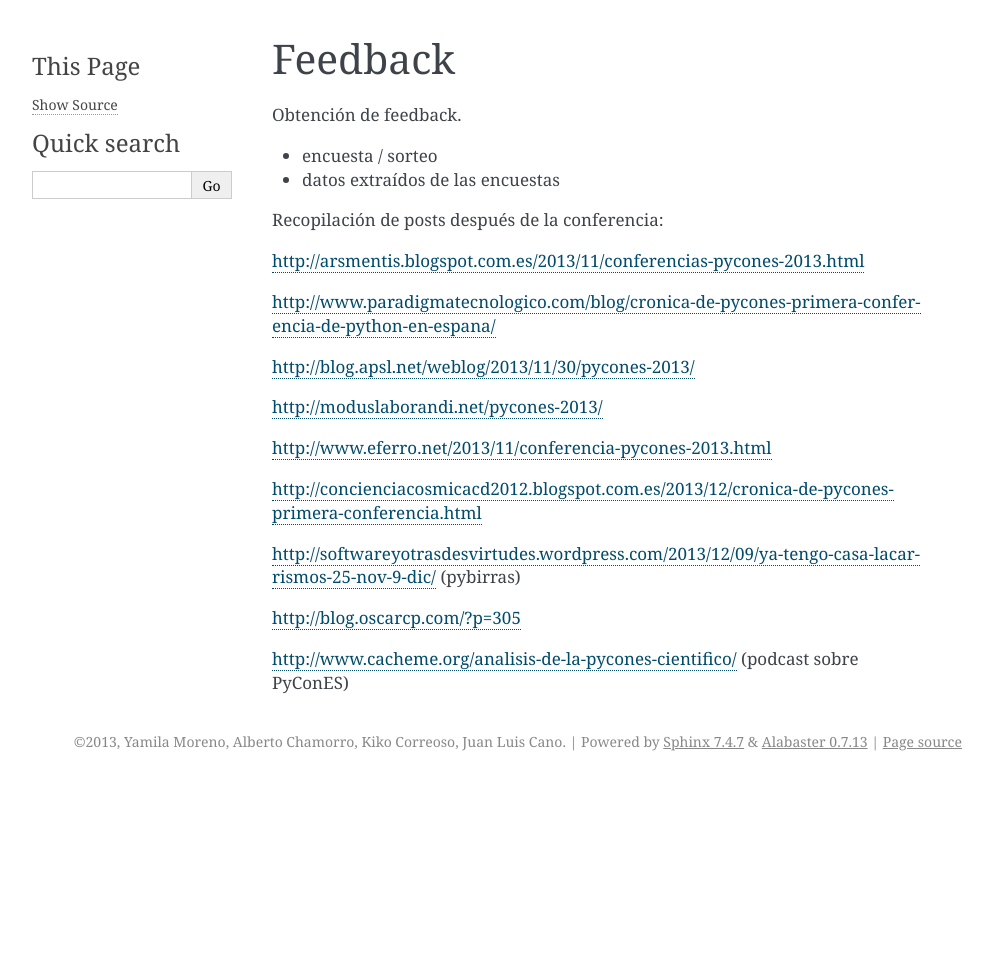
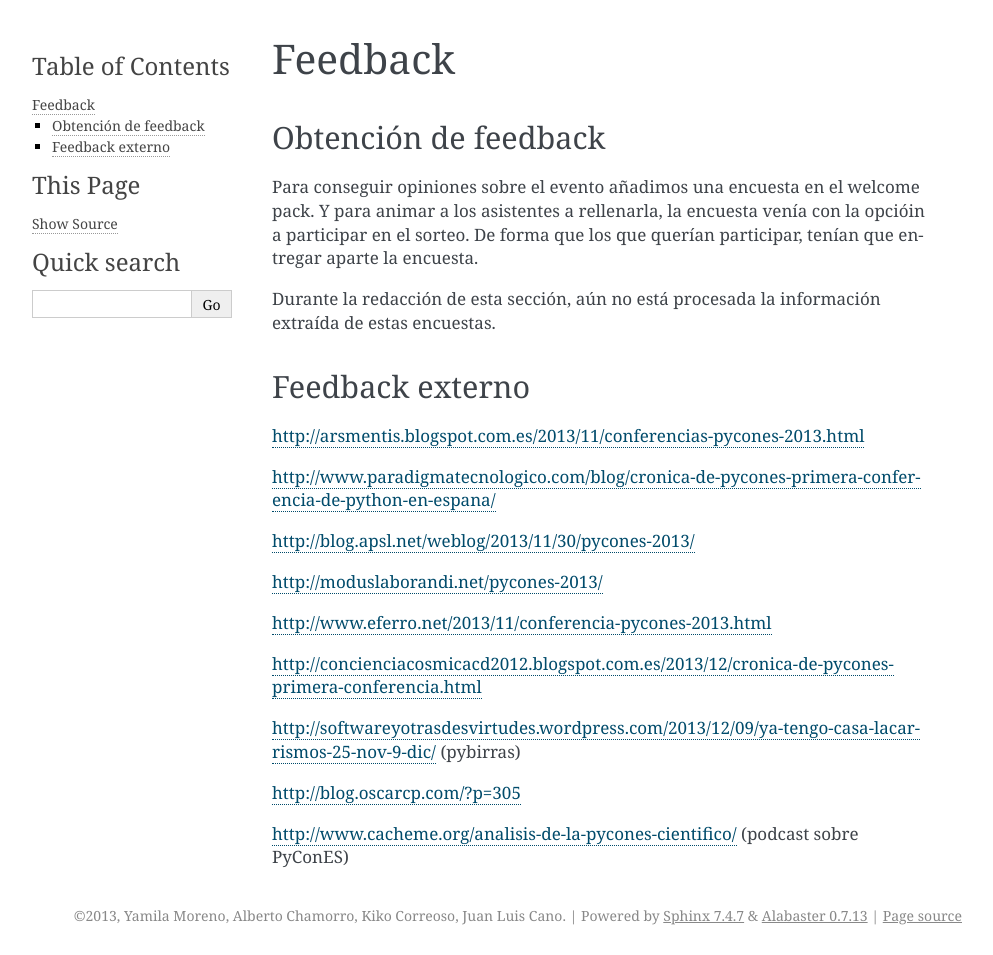
Before and after one commit to python-spain/postmortem-pycones2013, a Sphinx documentation site: the page built from source/feedback.rst, in a window 1280 px wide. Shown: the whole page, without its empty margins (148-1141 px from the left). Built offline with Sphinx 7.4.7, drawn with Linux system fonts in a browser that asks for light colours; before the commit the page ends 900 px from its top, so only the background shows below that.

Commit message:
Feedback

```diff
--- a/source/feedback.rst
+++ b/source/feedback.rst
@@ -1,12 +1,15 @@
 Feedback
 ========
 
-Obtención de feedback.
+Obtención de feedback
+---------------------
 
-- encuesta / sorteo
-- datos extraídos de las encuestas
+Para conseguir opiniones sobre el evento añadimos una encuesta en el welcome pack. Y para animar a los asistentes a rellenarla, la encuesta venía con la opcióin a participar en el sorteo. De forma que los que querían participar, tenían que entregar aparte la encuesta.
 
-Recopilación de posts después de la conferencia:
+Durante la redacción de esta sección, aún no está procesada la información extraída de estas encuestas.
+
+Feedback externo
+----------------
 
 http://arsmentis.blogspot.com.es/2013/11/conferencias-pycones-2013.html
 
```
